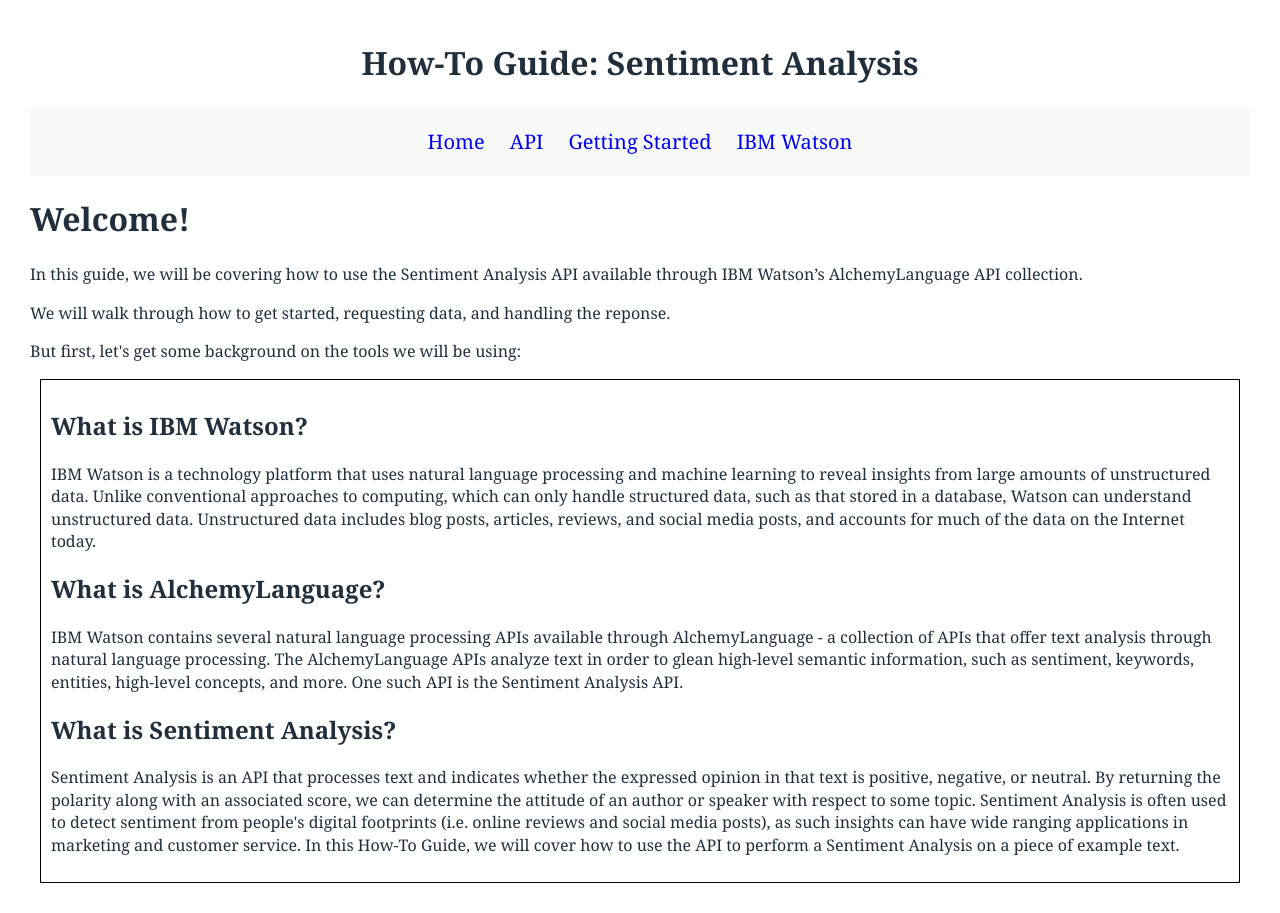
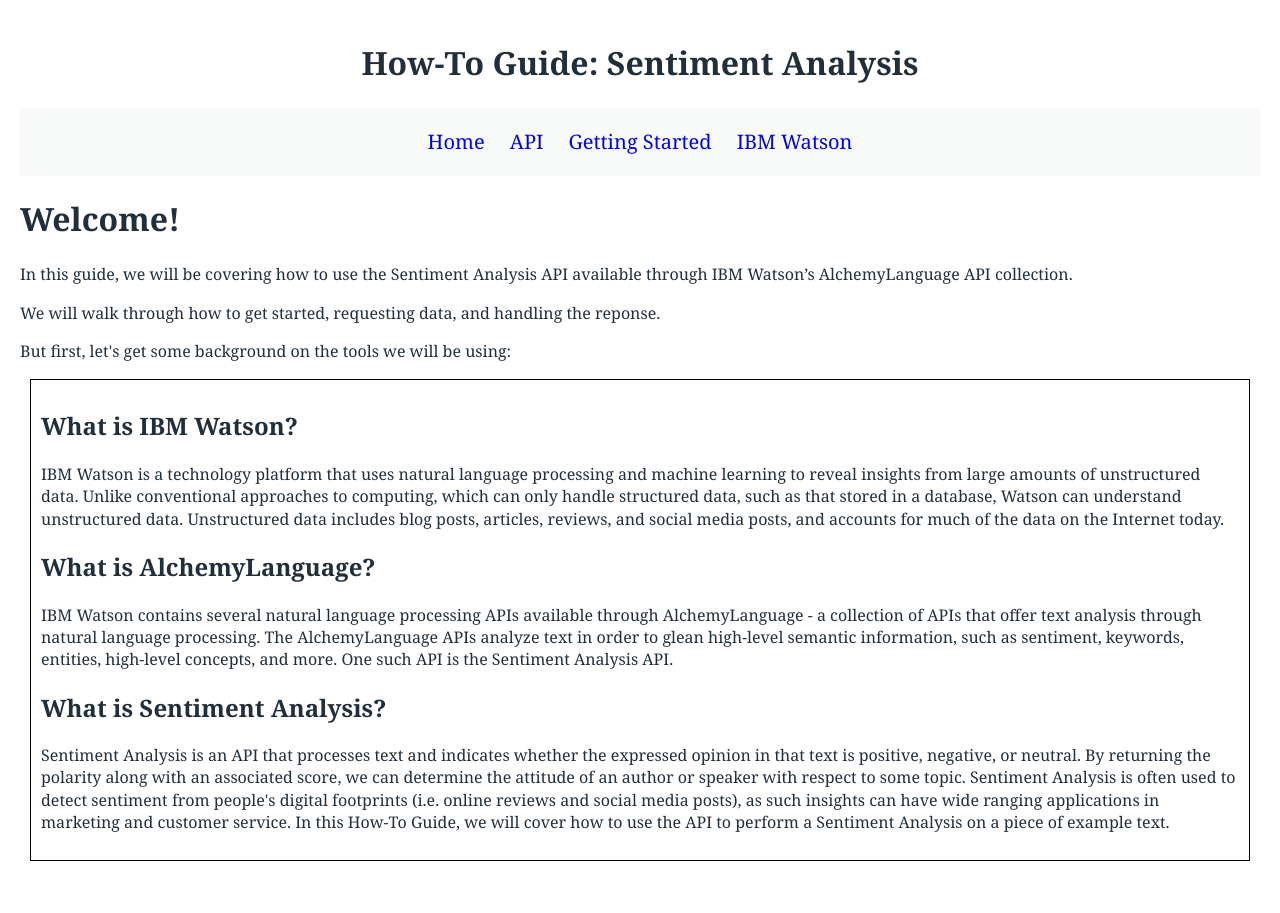
Before and after one commit to lenaz/How-To-Guide, a Jekyll site: the page built from index.html, in a window 1280 px wide. Built offline with Jekyll 4.4.1, drawn with Linux system fonts in a browser that asks for light colours; Markdown is read by kramdown in place of the engine named in the settings.

Commit message:
Changed body margin to 0 auto;

```diff
--- a/css/common.css
+++ b/css/common.css
@@ -7,7 +7,7 @@ html {
 
 body {
     color: #212F3D;
-    margin: 10px
+    margin: 0 auto;
 }
 
 .main-header {
```
